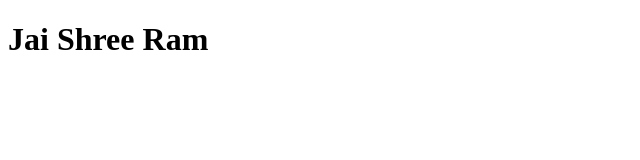
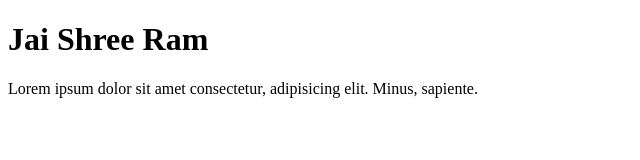
Before and after one commit to chetan-pratap04/Delta, a plain HTML site: page index.html in a window 1280 px wide. Shown: the whole page, without its empty margins (0-640 px from the left). Drawn offline with Linux system fonts and the light colour scheme.

Commit message:
html file change

```diff
--- a/index.html
+++ b/index.html
@@ -7,5 +7,6 @@
 </head>
 <body>
     <h1>Jai Shree Ram</h1>
+    <p>Lorem ipsum dolor sit amet consectetur, adipisicing elit. Minus, sapiente.</p>
 </body>
 </html>
```
